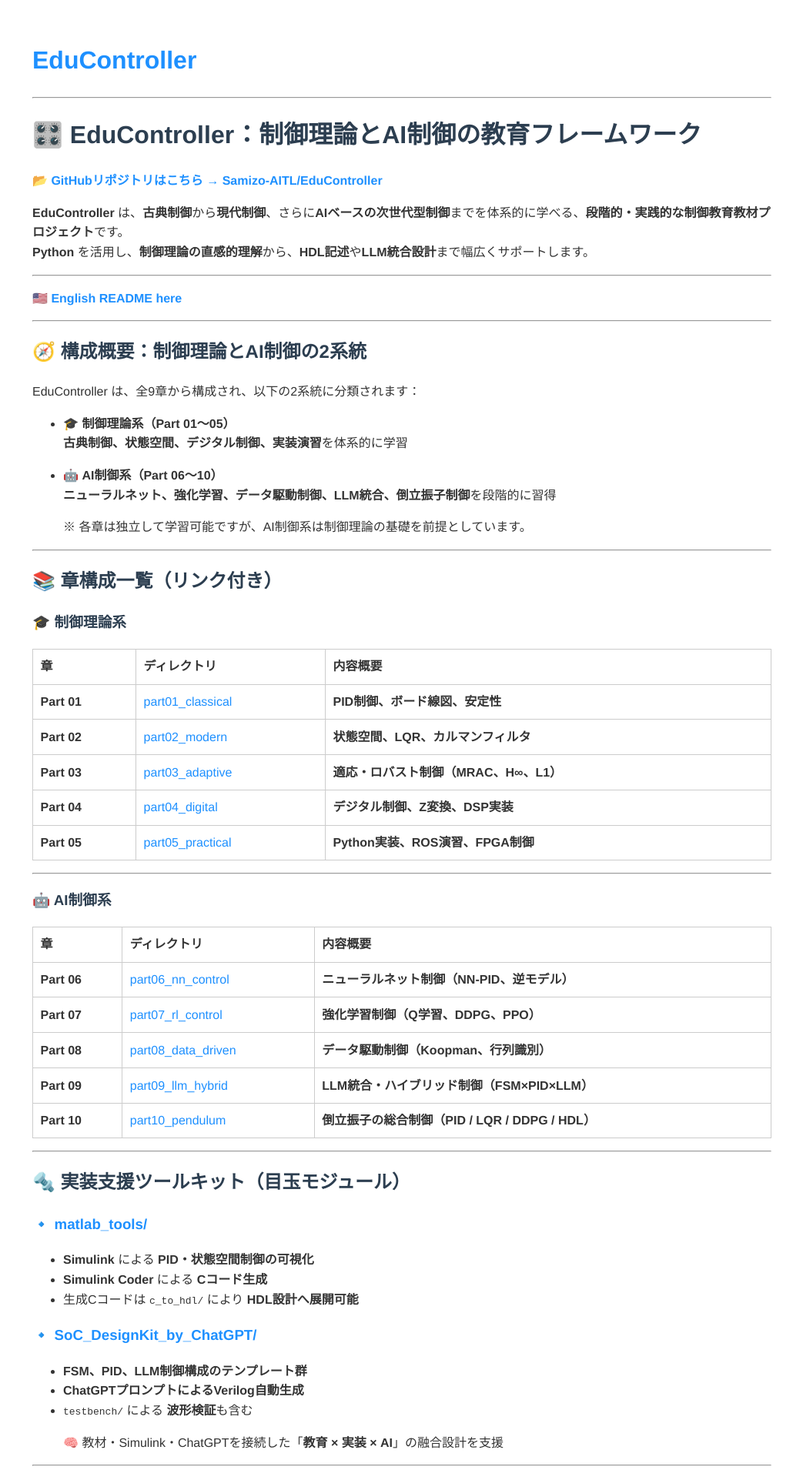
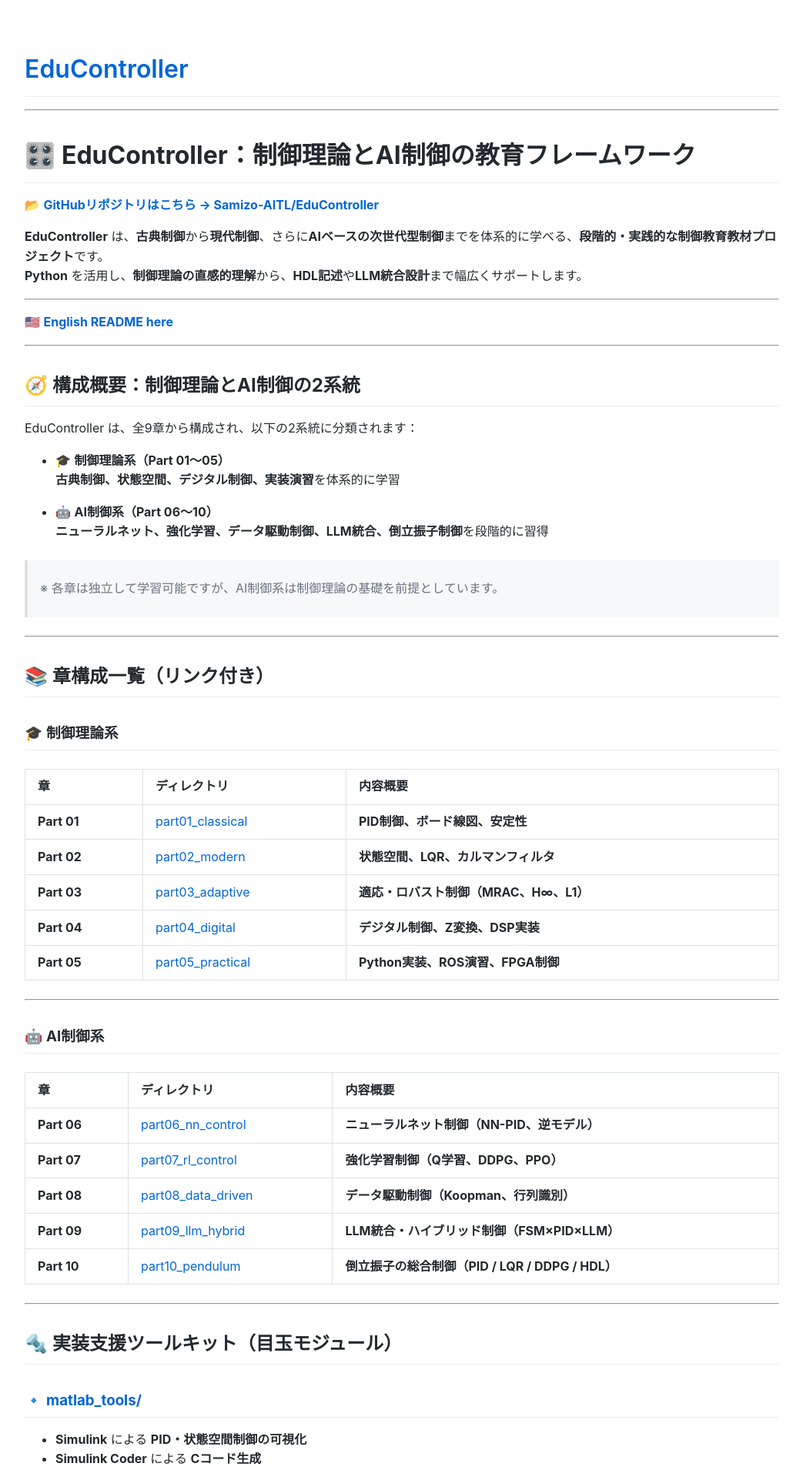
Before and after one commit to Samizo-AITL/EduController, a Jekyll site: the page built from index.md, in a window 1280 px wide. Shown: the top 1910 px of the page at 77% size, without its empty margins (118-1161 px from the left). Built offline with Jekyll 4.4.1, drawn with Linux system fonts in a browser that asks for light colours.

Commit message:
Update style.css

```diff
--- a/assets/css/style.css
+++ b/assets/css/style.css
@@ -1,34 +1,63 @@
 body {
-  font-family: "Helvetica", "Arial", sans-serif;
-  max-width: 960px;
+  font-family: -apple-system, BlinkMacSystemFont, "Segoe UI", Helvetica, Arial, sans-serif;
+  font-size: 16px;
+  line-height: 1.6;
+  background-color: #ffffff;
+  color: #24292e;
+  max-width: 980px;
   margin: auto;
   padding: 2rem;
-  background-color: #ffffff;
-  color: #333333;
-  line-height: 1.6;
 }
 
-table {
-  width: 100%;
-  border-collapse: collapse;
-  margin: 1em 0;
-}
-
-th, td {
-  padding: 0.6em;
-  border: 1px solid #ccc;
-  text-align: left;
-}
-
-h1, h2, h3 {
-  color: #2c3e50;
+h1, h2, h3, h4 {
+  font-weight: 600;
+  margin-top: 2rem;
+  margin-bottom: 1rem;
+  border-bottom: 1px solid #eaecef;
+  padding-bottom: 0.3em;
 }
 
 a {
-  color: #1e90ff;
+  color: #0366d6;
   text-decoration: none;
 }
 
 a:hover {
   text-decoration: underline;
 }
+
+pre {
+  background-color: #f6f8fa;
+  padding: 1em;
+  border: 1px solid #d1d5da;
+  border-radius: 6px;
+  overflow-x: auto;
+}
+
+code {
+  background-color: #f6f8fa;
+  padding: 0.2em 0.4em;
+  margin: 0;
+  font-size: 90%;
+  border-radius: 3px;
+}
+
+table {
+  width: 100%;
+  border-collapse: collapse;
+  margin: 1.5em 0;
+}
+
+th, td {
+  border: 1px solid #dfe2e5;
+  padding: 0.6em 1em;
+  text-align: left;
+}
+
+blockquote {
+  padding: 0.5em 1em;
+  color: #6a737d;
+  border-left: 0.25em solid #dfe2e5;
+  background-color: #f6f8fa;
+  margin: 1.5em 0;
+}
```
